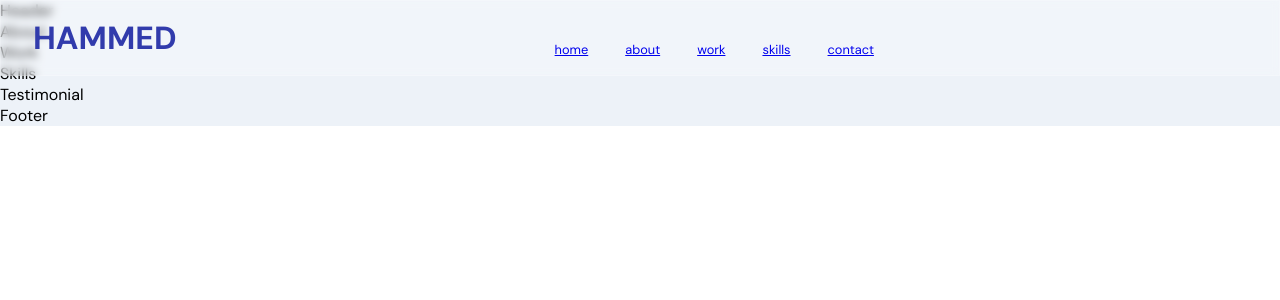
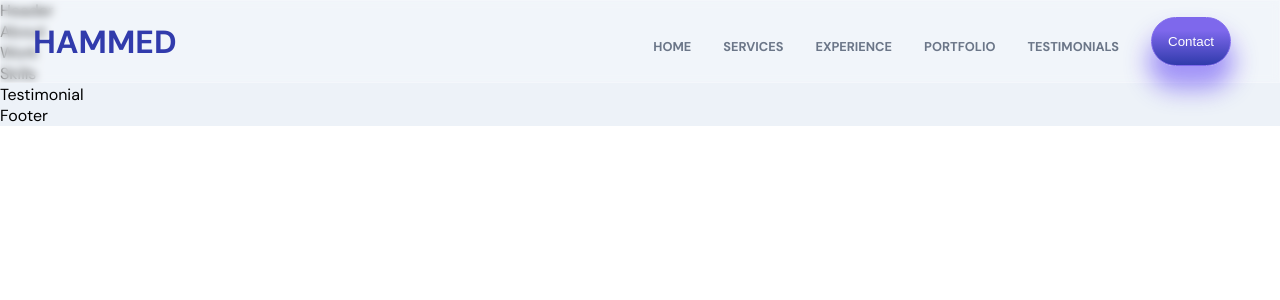
Before and after one commit to Hammed-Oluwatoyin/HDO-web3-personal-portfolio, a React (Create React App) app: page / in a window 1280 px wide. Shown: the top 300 px of the page. Built offline with nearby package versions, Linux system fonts and the light colour scheme.

Commit message:
Navbar Component

```diff
--- a/package.json
+++ b/package.json
@@ -6,8 +6,10 @@
     "@testing-library/jest-dom": "^5.16.5",
     "@testing-library/react": "^13.3.0",
     "@testing-library/user-event": "^13.5.0",
+    "framer-motion": "^7.1.0",
     "react": "^18.2.0",
     "react-dom": "^18.2.0",
+    "react-icons": "^4.4.0",
     "react-scripts": "5.0.1",
     "web-vitals": "^2.1.4"
   },
--- a/src/App.scss
+++ b/src/App.scss
@@ -1,6 +1,7 @@
 .app {
     background-color: var(--primary-color);
     font-family: var(--font-base);
+    --lightPurple: #7e68ec;
 }
 
 .app__whitebg {
--- a/src/Components/Navbar/Navbar.jsx
+++ b/src/Components/Navbar/Navbar.jsx
@@ -1,7 +1,10 @@
-import React from 'react'
+import React, { useState } from 'react'
 import "./Navbar.scss";
+import { HiMenu, HiMenuAlt4, HiX } from "react-icons/hi"
+import { motion } from 'framer-motion';
 
 const Navbar = () => {
+   const [toggle, setToggle] = useState(true);
   return (
     <nav  className= "app__navbar">
       <div  className="app__navbar-logo">
@@ -9,13 +12,28 @@ const Navbar = () => {
       </div>
 
            <ul className="app__navbar-links">
-        {['home', 'about', 'work', 'skills', 'contact'].map((item) => (
+        {['Home', 'services', 'Experience', 'Portfolio', 'Testimonials'].map((item) => (
           <li className="app__flex p-text" key={`link-${item}`}>
             <div />
             <a href={`#${item}`}>{item}</a>
           </li>
         ))}
       </ul>
+      <button>Contact</button>
+
+      <div className="app__navbar-menu">
+
+            <HiMenuAlt4/>
+{toggle && ( <motion.div
+            whileInView= {{ x: [300, 0]}}
+            transition={{duration: 0.85, ease: "easeOut"}}
+            >
+                hammed
+            </motion.div>)}
+
+
+
+      </div>
 
     </nav>
   )
--- a/src/Components/Navbar/Navbar.scss
+++ b/src/Components/Navbar/Navbar.scss
@@ -9,6 +9,31 @@
     border: 1px solid rgba(255, 255, 255, 0.18);
     position: fixed;
     z-index : 2;
+
+    button {
+            margin-left: 1rem;
+            margin-right: 1rem;
+            background: linear-gradient(180deg, var(--lightPurple) 26.71%, var(--secondary-color) 99.36%);
+            outline: none;
+            border: 1px solid var(--lightPurple);
+            border-radius: 5%;
+            padding:  1rem;
+            box-shadow: 0px 20px 24px 3px #320cf26b;
+                border-radius: 34px;
+                color: #fff;
+
+                @media screen and (max-width: 900px) {
+                        display: none;
+                    }
+        }
+
+        button:hover {
+            background: white;
+            cursor: pointer;
+            border: 1px solid var(--lightPurple);
+            color: var(--lightPurple);
+
+        }
 }
 
 
@@ -34,24 +59,89 @@
 .app__navbar-links {
     flex: 1;
     display: flex;
-    justify-content: center;
-    align-items:flex-end;
+    justify-content: flex-end;
+    align-items:center;
     list-style: none;
 
      li {
         margin: 0 1rem;
         cursor: pointer;
+        flex-direction: column;
         div {
             width: 5px;
             height: 5px ;
             background: transparent;
-            border-radius: 50px;
+            border-radius: 50%;
             margin-bottom: 5px;
-            a{
 
+        }
+
+        a{
+
+              color: var(--gray-color);
+             text-decoration: none;
+             flex-direction: column;
+             text-transform: uppercase;
+             font-weight: bold;
+             transition: all 0.3s ease-in-out;
+             &:hover{
+                color:var(--secondary-color)
+                }
+                  }
+           &:hover {
+            div {
+                background: var(--secondary-color);
             }
-        }
+           }
 
      }
 
+
+
+     @media screen and (max-width: 900px) {
+        display: none;
+     }
+
+
+
+
 }
+
+
+
+.app__navbar-menu {
+    width: 35px;
+    height: 35px;
+    border-radius: 50%;
+    position : relative;
+
+    display : flex;
+    justify-content: center;
+    align-items : center;
+    background: var(--secondary-color);
+
+    svg {
+        width: 70%;
+        height: 70%;
+        color: var(--white-color);
+    }
+
+    div {
+        position: fixed;
+        top: 0;
+        bottom: 0;
+        right: 0;
+
+
+        padding: 1rem;
+        width: 80%;
+        height: 100vh;
+        background-color: red;
+        z-index: 5;
+        display: flex;
+    }
+
+          @media screen and (min-width: 900px) {
+              display: none;
+          }
+}
```
Also changed, not shown: 1 other file (tests, documents, lock files or other folders).
